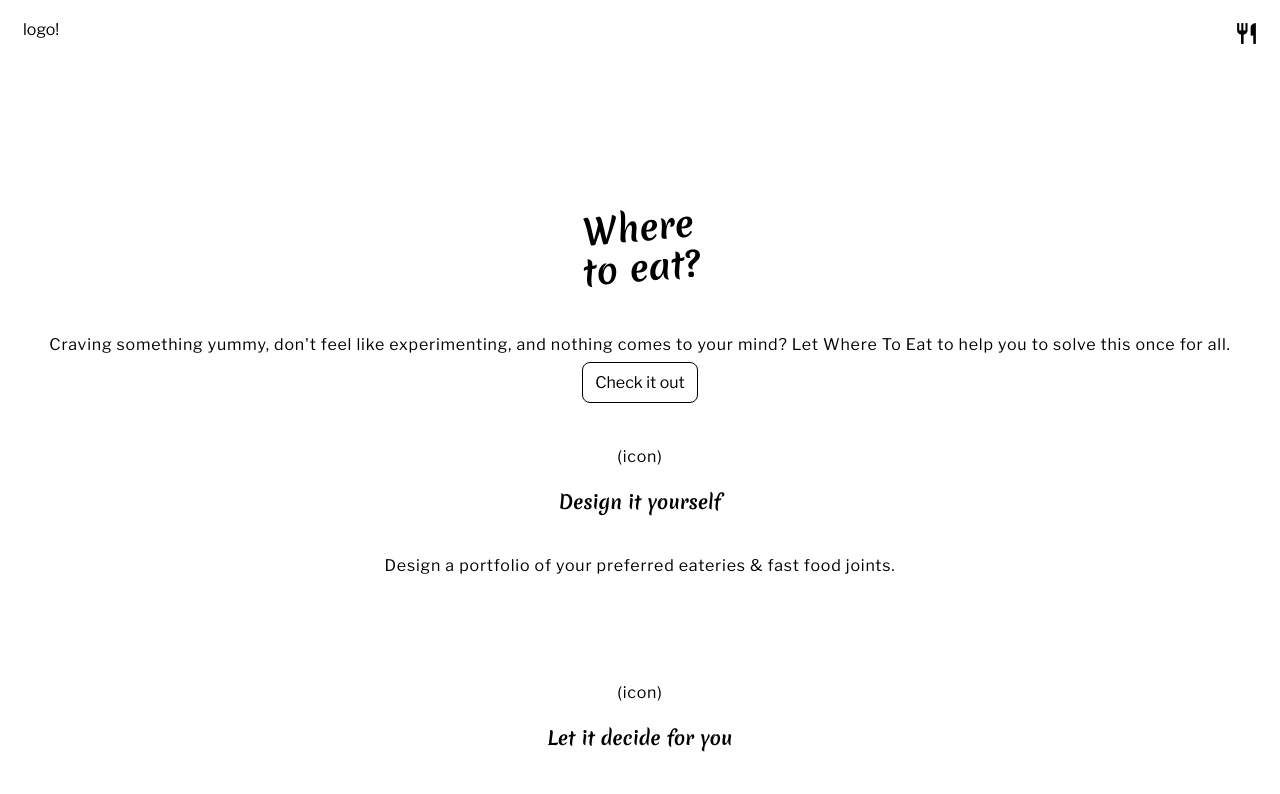
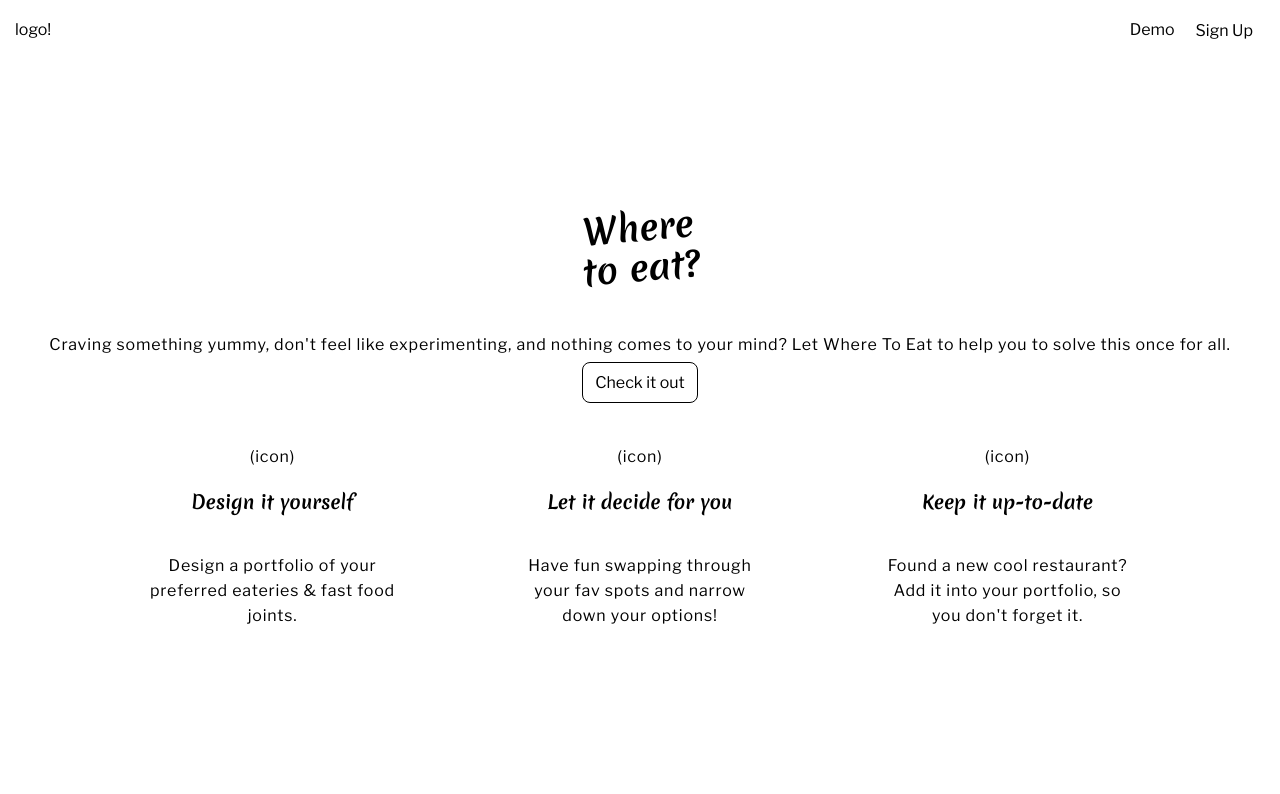
Before and after one commit to alexandrakollarova/Where-To-Eat, a React (Create React App) app: page / in a window 1280 px wide. Shown: the top 794 px of the page. Built offline with nearby package versions, Linux system fonts and the light colour scheme.

Commit message:
everything in progress

```diff
--- a/src/DemoPage/DemoPage.js
+++ b/src/DemoPage/DemoPage.js
@@ -7,11 +7,11 @@ import SearchPlaces from '../HomePage/SearchPlaces';
 class DemoPage extends Component {
     static contextType = AppContext;
 
-    render() {
+    render() {   console.log(this.props)
         return (
             <>
+               {/* {this.context.showSignupForm && } */}
                 <SignupForm />
-
                 <SearchPlaces />
             </>
          );
--- a/src/Header/Header.css
+++ b/src/Header/Header.css
@@ -40,3 +40,31 @@
     padding-top: 50px;
     z-index: 10;
 }
+
+.desktop-menu {
+    display: none;
+}
+
+@media only screen and (min-width: 650px) {
+
+    .utensils-icon, .close-icon, .open-menu {
+        display: none
+    }
+
+    .desktop-menu {
+        display: flex;
+        list-style: none;
+        margin: 0;
+        padding: 0;
+        flex-direction: row;
+        position: absolute;
+        right: 15px;
+        top: 20px;
+    }
+
+    .desktop-menu li {
+        margin-left: 15px;
+    }
+
+
+}
--- a/src/Header/NavSignedIn.js
+++ b/src/Header/NavSignedIn.js
@@ -42,8 +42,9 @@ class NavSignedIn extends Component {
     render() {
         return (
             <nav className="nav-landing">
-            {/* wrap the logo as a link to home page */}
-                <p>logo!</p>
+                <NavLink to='/'>
+                    <p>logo!</p>
+                </NavLink>
 
                 <button
                     className="utensils-icon"
@@ -54,6 +55,20 @@ class NavSignedIn extends Component {
 
                  {this.state.isMenuActive && this.openSignedInMenu()}
 
+                <ul
+                    className="desktop-menu"
+                >
+                    <li>
+                        <NavLink to='/my-collection'>My collection</NavLink>
+                    </li>
+                    <li>
+                        <NavLink to='/search-places'>Add places</NavLink>
+                    </li>
+                    <li>
+                        <NavLink to='/'>Log out</NavLink>
+                    </li>
+                </ul>
+
             </nav>
          );
     }
--- a/src/Header/NavSignedOut.js
+++ b/src/Header/NavSignedOut.js
@@ -2,6 +2,7 @@ import React, { Component } from 'react';
 import {NavLink} from 'react-router-dom';
 import AppContext from '../AppContext';
 import './Header.css';
+import NavSignedIn from './NavSignedIn';
 
 class NavSignedOut extends Component {
     static contextType = AppContext;
@@ -55,7 +56,9 @@ class NavSignedOut extends Component {
         return (
             <nav className="nav-landing">
             {/* wrap the logo as a link to home page */}
+                <NavLink to='/'>
                     <p>logo!</p>
+                </NavLink>
 
                 <button
                     type="button"
@@ -67,6 +70,23 @@ class NavSignedOut extends Component {
 
                 {this.state.isMenuActive && this.openSignedOutMenu()}
 
+                 <ul
+                    className="desktop-menu"
+                >
+                    <li>
+                        <NavLink to='/demo-page'>Demo</NavLink>
+                    </li>
+                    <li>
+                        <button
+                            type="button"
+                            className="btn-signup-modal"
+                            onClick={this.onSignupClick}
+                        >
+                            Sign Up
+                        </button>
+                    </li>
+                </ul>
+
             </nav>
          );
     }
--- a/src/LandingPage/App.css
+++ b/src/LandingPage/App.css
@@ -1,6 +1,6 @@
 @import url('https://fonts.googleapis.com/css?family=Merienda:400,700&display=swap');
 
-.app {
+body {
     margin: 0;
     padding: 0;
     box-sizing: border-box;
@@ -34,10 +34,6 @@ footer {
     text-align: center;
 }
 
-.funnels {
-    text-align: center;
-}
-
 .funnels ul {
     display: flex;
     flex-direction: column;
@@ -52,20 +48,6 @@ footer {
 
 .funnels h3 {
     font-family: 'Merienda', cursive;
-}
-
-.funnels p {
-    line-height: 25px;
-    letter-spacing: 0.8px;
-}
-
-/* some demo screenshots */
-.image-wrapper {
-    width: 100%;
-    height: 500px;
-    border: solid 1px grey;
-    margin-left: auto;
-    margin-right: auto;
 }
 
 .btn-signup-modal, .btn-check-it-out, .btn-signup-form {
@@ -85,3 +67,26 @@ footer {
     padding: 10px 12px;
     margin-top: 10px
 }
+
+@media only screen and (min-width: 500px) {
+
+    .funnels li {
+        padding-left: 100px;
+        padding-right: 100px;
+    }
+}
+
+@media only screen and (min-width: 900px) {
+
+    .funnels ul {
+
+        flex-direction: row;
+        justify-content: space-evenly;
+    }
+
+    .funnels li {
+        width: 250px;
+        padding-left: 0;
+        padding-right: 0;
+    }
+}
--- a/src/LandingPage/App.js
+++ b/src/LandingPage/App.js
@@ -77,18 +77,16 @@ class App extends Component {
             }
           </Route>
 
-          {/* <Route exact path='/' component={LandingMain} /> */}
+          <Route exact path='/' component={LandingMain} />
 
           <Route path='/my-collection' component={MyCollectionList} />
 
-          <Route path='/demo-page'>
+          <Route path='/demo-page' routeProps={this.props.value}>
             {this.state.isSignedIn
                 ? <Redirect to='/search-places' />
                 : <DemoPage />
             }
           </Route>
-
-          {/* <Route path='/signup' component={SignupForm} /> */}
 
           <Route path='/search-places' component={SearchPlaces} />
 
--- a/src/LandingPage/Funnels.js
+++ b/src/LandingPage/Funnels.js
@@ -10,23 +10,21 @@ class Funnels extends Component {
                         <p>(icon)</p>
                         <h3>Design it yourself</h3>
                         <p>
-                            Design a portfolio of your preferred eateries & fast food joints.
+                           Design a portfolio of your preferred eateries & fast food joints.
                         </p>
                     </li>
                     <li>
                         <p>(icon)</p>
                         <h3>Let it decide for you</h3>
                         <p>
-                            Have fun swapping through your fav spots in a Tinder-like way
-                            and potentially narrow down your options!
+                            Have fun swapping through your fav spots and narrow down your options!
                         </p>
                     </li>
                     <li>
                         <p>(icon)</p>
                         <h3>Keep it up-to-date</h3>
                         <p>
-                            Found a new restaurant and want to come back one day?
-                            Add it into your portfolio, so you don't forget.
+                            Found a new cool restaurant? Add it into your portfolio, so you don't forget it.
                         </p>
                     </li>
                 </ul>
--- a/src/Places/AddButton.js
+++ b/src/Places/AddButton.js
@@ -9,22 +9,20 @@ class AddButton extends Component {
     addPlaceToCollection(index) {
         this.context.activeButtonIndex = index
 
-        if (this.context.activeButtonIndex === index) {
-            this.setState({ placeAdded: true });
+        this.setState({ placeAdded: true })
 
-            this.context.collectionList.push({
-                id: this.props.id,
-                name: this.props.name,
-                isOpen: this.props.isOpen
-            })
-        }
+        this.context.collectionList.push({
+            id: index,
+            name: this.props.name,
+            isOpen: this.props.isOpen
+        })
     }
 
     render() {
         const index = this.props.id
 
         this.state.placeAdded && this.props.buttonClicked(index, this.state.placeAdded)
-        console.log(this.props.buttonClicked(index, this.state.placeAdded))
+
         return (
             <button
                 id={index}
--- a/src/Places/Places.css
+++ b/src/Places/Places.css
@@ -1,10 +1,10 @@
-.restaurant-card-grid {
+/* .restaurant-card-grid {
     display: flex;
     flex-wrap: wrap;
     width: 70%;
     margin-left: auto;
     margin-right: auto;
-}
+} */
 
 .restaurant-card-item {
     width: 90%;
@@ -40,3 +40,11 @@
     padding: 10px 30px;
     margin-top: 50px
 }
+
+@media only screen and (min-width: 650px) {
+
+    .restaurant-card-item {
+        width: 400px;
+        height: 300px;
+    }
+}
--- a/src/Places/PlacesItem.js
+++ b/src/Places/PlacesItem.js
@@ -9,7 +9,7 @@ class PlacesItem extends Component {
 
     state = { placeAdded: false }
 
-    hasPlaceBeenAdded = (id, bool) => {console.log(id, bool)
+    hasPlaceBeenAdded = (id, bool) => {
         if (bool) {
             this.context.collectionList.map(place =>
                 ( id === place.id &&
--- a/src/Places/UndoButton.js
+++ b/src/Places/UndoButton.js
@@ -4,27 +4,25 @@ import AppContext from '../AppContext';
 class UndoButton extends Component {
     static contextType = AppContext;
 
-    // state = { placeAdded: true }
+    state = { placeAdded: true }
 
     removePlaceFromCollection(index) {
         this.context.activeButtonIndex = index
 
-        if (this.context.activeButtonIndex === index) {
-         //   this.setState({ placeAdded: false });
+        this.setState({ placeAdded: false })
 
-          //  !this.state.placeAdded && this.props.buttonClicked(index, this.state.placeAdded)
-          //  console.log(this.props.buttonClicked(index, this.state.placeAdded))
+        const placeId = this.props.id
 
-            const placeId = this.props.id
-
-            const newPlaces = this.context.collectionList.filter(place => place.id !== placeId)
-            this.context.collectionList = newPlaces
-        }
+        const newPlaces = this.context.collectionList.filter(place => place.id !== placeId)
+        this.context.collectionList = newPlaces
     }
 
 
     render() {
         const index = this.props.id
+
+        !this.state.placeAdded && this.props.buttonClicked(index, this.state.placeAdded)
+
         return (
             <button
                 id={index}
--- a/src/SignupForm/SignupForm.css
+++ b/src/SignupForm/SignupForm.css
@@ -75,3 +75,10 @@
 .display-none {
     display: none;
 }
+
+@media only screen and (min-width: 650px) {
+
+    .signup-form {
+        width: 450px;
+    }
+}
```
Lines whose indentation alone changed are shown as unchanged.
